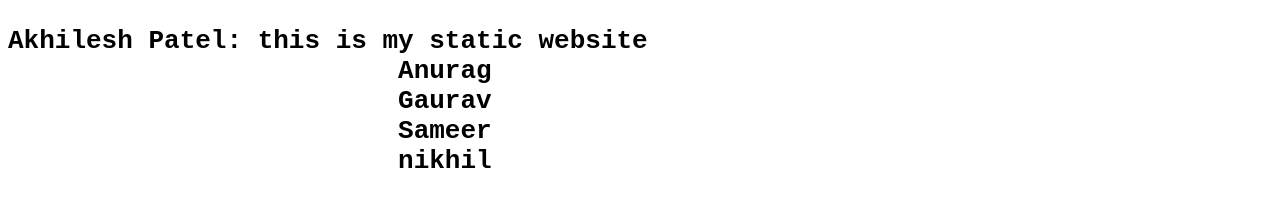
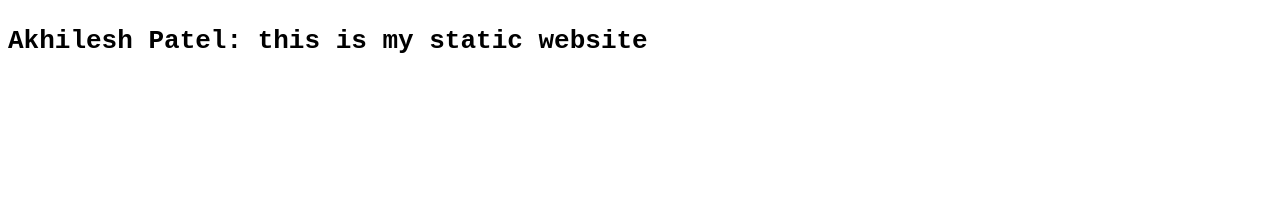
Before and after one commit to akhilesh-patel/akhilesh-patel.github.io, a plain HTML site: page index.html in a window 1280 px wide. Shown: the part 511-721 px from the top of the page. Drawn offline with Linux system fonts and the light colour scheme.

Commit message:
Update index.html

```diff
--- a/index.html
+++ b/index.html
@@ -66,10 +66,6 @@ button {
     </form>
 
 <h1><pre>Akhilesh Patel: this is my static website
-                         Anurag
-                         Gaurav
-                         Sameer
-                         nikhil
                            </pre></h2>
 </body>
 </html>
```
